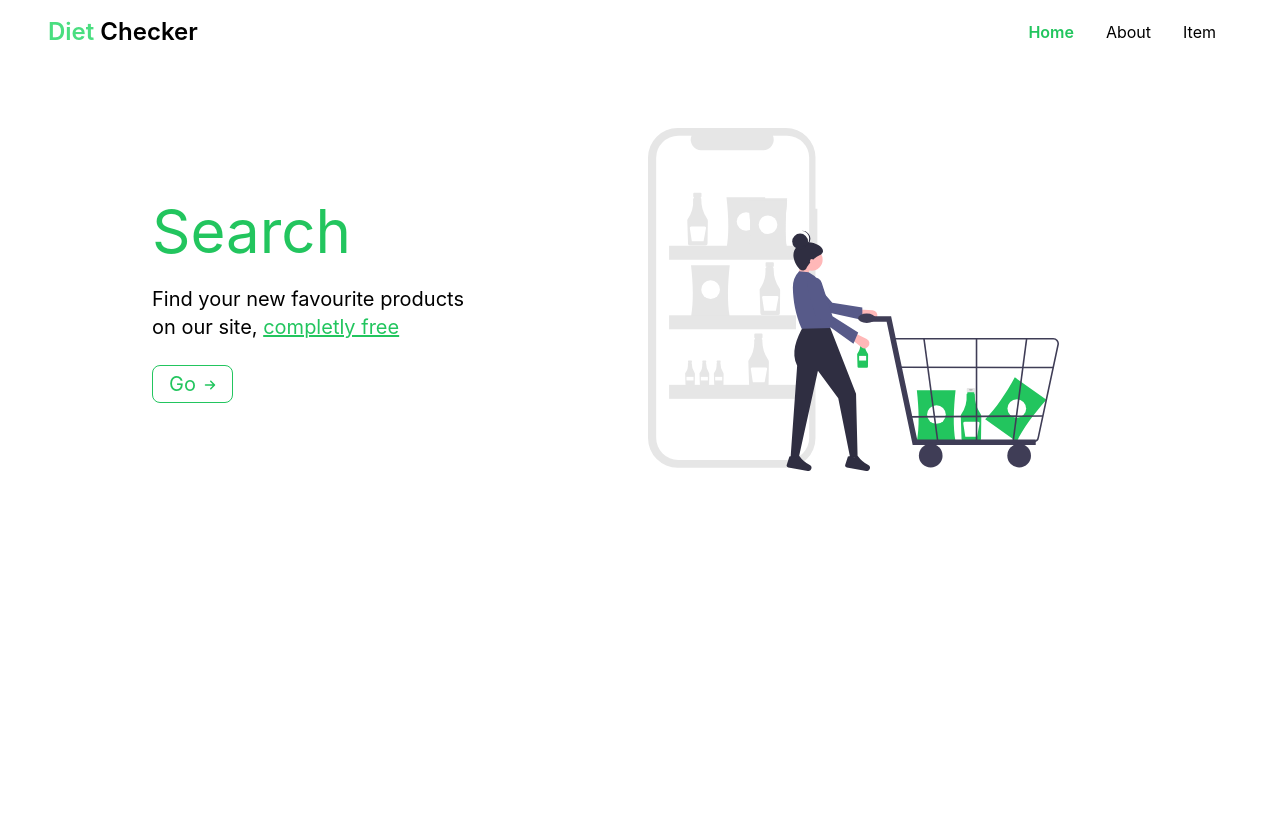
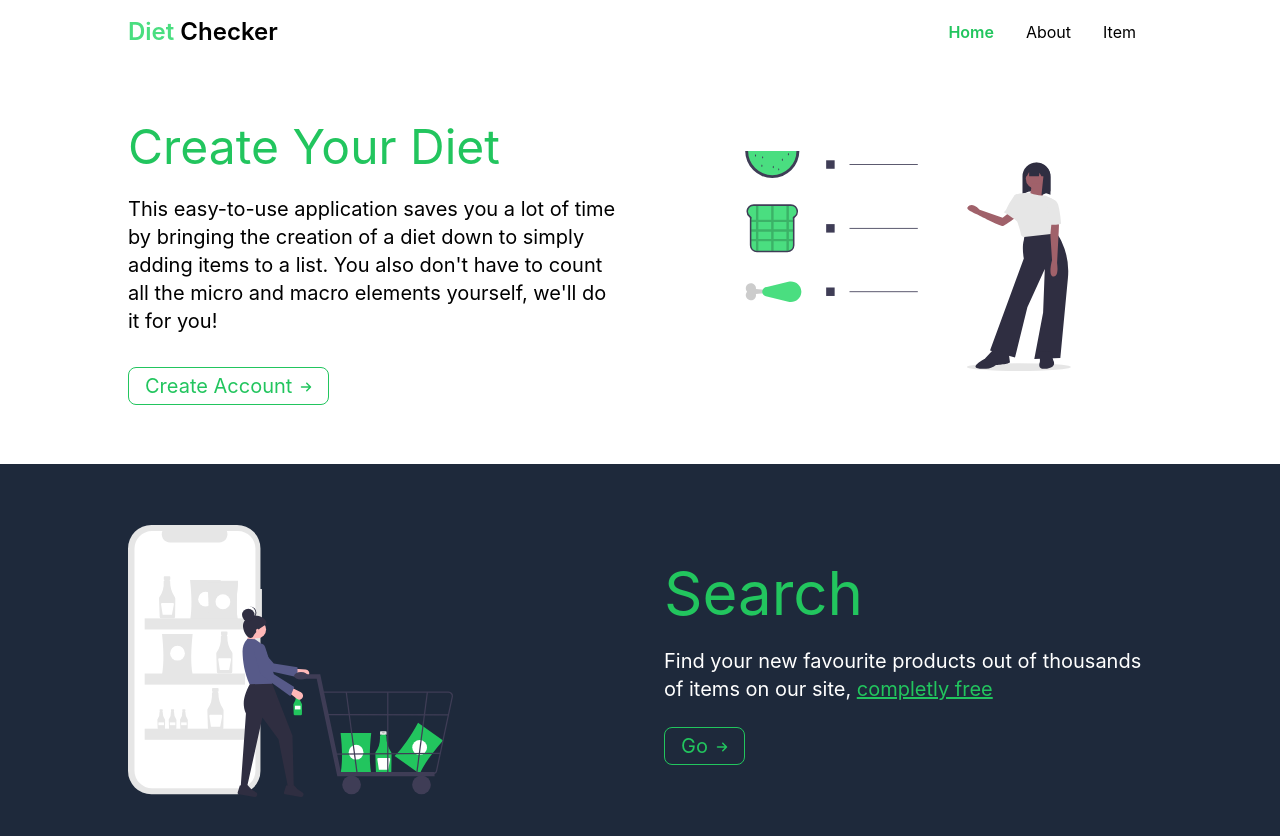
Before and after one commit to KacperHemperek/diet-checker, a Next.js app: page / in a window 1280 px wide. Shown: the top 836 px of the page. Before the commit the page ends 800 px from the top, so only its background shows below. Built offline with nearby package versions, Linux system fonts and the light colour scheme.

Commit message:
refactor: create component to build hero components

```diff
--- /dev/null
+++ b/components/AboutHero.tsx
@@ -0,0 +1,37 @@
+import Link from "next/link";
+import React from "react";
+import HeroImage from "../public/undraw_diet_ghvw.svg";
+import HeroComponent from "./HeroComponent";
+
+const AboutHero = () => {
+    return (
+        <>
+            <HeroComponent img={HeroImage}>
+                <h1 className=" mb-4 text-4xl text-green-500 md:mb-6 lg:text-5xl">
+                    Create Your Diet
+                </h1>
+                <p>
+                    This easy-to-use application saves you a lot of time by
+                    bringing the creation of a diet down to simply adding items
+                    to a list. You also don't have to count all the micro and
+                    macro elements yourself, we'll do it for you!
+                </p>
+
+                <Link href="/">
+                    <button className="group mt-8 flex items-baseline gap-2 rounded-lg border border-green-500 fill-green-500 px-4 py-1 text-green-500 transition-all hover:bg-green-500 hover:fill-white hover:text-white">
+                        Create Account{" "}
+                        <svg
+                            xmlns="http://www.w3.org/2000/svg"
+                            viewBox="0 0 448 512"
+                            className="h-3 w-3 transition-transform duration-1000 group-hover:translate-x-1"
+                        >
+                            <path d="M438.6 278.6l-160 160C272.4 444.9 264.2 448 256 448s-16.38-3.125-22.62-9.375c-12.5-12.5-12.5-32.75 0-45.25L338.8 288H32C14.33 288 .0016 273.7 .0016 256S14.33 224 32 224h306.8l-105.4-105.4c-12.5-12.5-12.5-32.75 0-45.25s32.75-12.5 45.25 0l160 160C451.1 245.9 451.1 266.1 438.6 278.6z" />
+                        </svg>
+                    </button>
+                </Link>
+            </HeroComponent>
+        </>
+    );
+};
+
+export default AboutHero;
--- /dev/null
+++ b/components/HeroComponent.tsx
@@ -0,0 +1,41 @@
+import Image from "next/image";
+import React from "react";
+
+type Props = {
+    children: React.ReactNode | React.ReactNode[];
+    img: any;
+    dark?: boolean;
+    reverse?: boolean;
+};
+
+const HeroComponent = ({
+    children,
+    img,
+    dark = false,
+    reverse = false,
+}: Props) => {
+    return (
+        <div
+            className={`${dark ? "bg-slate-800 text-white" : ""} ${
+                reverse && "order-last"
+            } grid min-h-[50vh] gap-12 py-12 px-4 md:grid-cols-8 md:p-12 xl:px-32`}
+        >
+            <div className="flex items-center justify-center md:col-span-3  lg:justify-start xl:col-span-4">
+                <div className=" pb-12 text-base md:pb-0 lg:text-xl ">
+                    {children}
+                </div>
+            </div>
+            <div
+                className={`${
+                    reverse ? "md:order-first " : " md:justify-center"
+                } flex items-center justify-start md:col-span-5   xl:col-span-4`}
+            >
+                <div className="xl:w-2/3">
+                    <Image src={img} alt="Search Food" />
+                </div>
+            </div>
+        </div>
+    );
+};
+
+export default HeroComponent;
--- a/components/NavBar.tsx
+++ b/components/NavBar.tsx
@@ -8,8 +8,8 @@ const NavBar = () => {
     const [navOpen, setNavOpen] = useState<boolean>(false);
 
     return (
-        <header className="fixed z-50 flex w-full bg-white">
-            <div className="flex w-full justify-between bg-white p-4 lg:px-12">
+        <header className="fixed z-50 flex w-full bg-white/95 backdrop-blur-sm">
+            <div className="flex w-full justify-between  p-4 md:px-12 xl:px-32">
                 <NavLogo />
                 <div className=" lg:flex lg:items-center">
                     <button
--- /dev/null
+++ b/components/SearchHero.tsx
@@ -0,0 +1,33 @@
+import Image from "next/image";
+import Link from "next/link";
+import React from "react";
+import HeroImage from "../public/undraw_shopping_app_flsj.svg";
+import HeroComponent from "./HeroComponent";
+const SearchHero = () => {
+    return (
+        <HeroComponent reverse={true} dark={true} img={HeroImage}>
+            <h1 className=" mb-4 text-4xl text-green-500 md:mb-6 lg:text-6xl">
+                Search
+            </h1>
+            <p>
+                Find your new favourite products out of thousands of items on
+                our site,{" "}
+                <span className="text-green-500 underline">completly free</span>
+            </p>
+            <Link href="/">
+                <button className="group mt-6 flex items-baseline gap-2 rounded-lg border border-green-500 fill-green-500 px-4 py-1 text-green-500 transition-all hover:bg-green-500 hover:fill-white hover:text-white">
+                    Go{" "}
+                    <svg
+                        xmlns="http://www.w3.org/2000/svg"
+                        viewBox="0 0 448 512"
+                        className="h-3 w-3 transition-transform duration-1000 group-hover:translate-x-1"
+                    >
+                        <path d="M438.6 278.6l-160 160C272.4 444.9 264.2 448 256 448s-16.38-3.125-22.62-9.375c-12.5-12.5-12.5-32.75 0-45.25L338.8 288H32C14.33 288 .0016 273.7 .0016 256S14.33 224 32 224h306.8l-105.4-105.4c-12.5-12.5-12.5-32.75 0-45.25s32.75-12.5 45.25 0l160 160C451.1 245.9 451.1 266.1 438.6 278.6z" />
+                    </svg>
+                </button>
+            </Link>
+        </HeroComponent>
+    );
+};
+
+export default SearchHero;
--- a/pages/about.tsx
+++ b/pages/about.tsx
@@ -7,48 +7,7 @@ import HeroImage from "../public/undraw_diet_ghvw.svg";
 const about = () => {
     return (
         <Layout>
-            <div className="grid">
-                <div className="mt-12 grid gap-8  md:grid-cols-2">
-                    <div className="p-12 text-base md:pr-8  md:pb-0 lg:text-xl">
-                        <h1 className=" mb-4 text-4xl text-green-500 md:mb-6 lg:text-5xl">
-                            Perfect Tool To Control And Create Your Own Diet
-                        </h1>
-                        <p>
-                            This easy-to-use application saves you a lot of time
-                            <br />
-                            by bringing the creation of a diet down
-                            <br />
-                            to simply adding items to a list.
-                            <br />
-                            <br />
-                            You also don't have to count all the
-                            <br />
-                            micro and macro elements yourself, we'll do it for
-                            you!
-                        </p>
 
-                        <Link href="/about">
-                            <button className="group mt-8 flex items-baseline gap-2 rounded-lg border border-green-500 fill-green-500 px-4 py-1 text-green-500 transition-all hover:bg-green-500 hover:fill-white hover:text-white">
-                                Create Account{" "}
-                                <svg
-                                    xmlns="http://www.w3.org/2000/svg"
-                                    viewBox="0 0 448 512"
-                                    className="h-3 w-3 transition-transform duration-1000 group-hover:translate-x-1"
-                                >
-                                    <path d="M438.6 278.6l-160 160C272.4 444.9 264.2 448 256 448s-16.38-3.125-22.62-9.375c-12.5-12.5-12.5-32.75 0-45.25L338.8 288H32C14.33 288 .0016 273.7 .0016 256S14.33 224 32 224h306.8l-105.4-105.4c-12.5-12.5-12.5-32.75 0-45.25s32.75-12.5 45.25 0l160 160C451.1 245.9 451.1 266.1 438.6 278.6z" />
-                                </svg>
-                            </button>
-                        </Link>
-                    </div>
-
-                    <div className="flex items-center justify-center md:justify-center">
-                        <div className="w-3/4">
-                            <Image src={HeroImage} alt="Make Diet" />
-                        </div>
-                    </div>
-                </div>
-                <div className="flex items-center bg-green-500"></div>
-            </div>
         </Layout>
     );
 };
--- a/pages/index.tsx
+++ b/pages/index.tsx
@@ -1,45 +1,15 @@
 import type { NextPage } from "next";
 import Image from "next/image";
 import Link from "next/link";
+import AboutHero from "../components/AboutHero";
+import SearchHero from "../components/SearchHero";
 import Layout from "../layouts/Layout";
 import HeroImage from "../public/undraw_shopping_app_flsj.svg";
 const Home: NextPage = () => {
     return (
         <Layout>
-            <div className=" mt-12 grid gap-4 p-4 md:grid-cols-2">
-                <div className="flex items-center justify-center  ">
-                    <div className=" pb-16 text-base md:pr-8 md:pb-0 lg:text-xl ">
-                        <h1 className=" mb-4 text-4xl text-green-500 md:mb-6 lg:text-6xl">
-                            Search
-                        </h1>
-                        <p>
-                            Find your new favourite products
-                            <br />
-                            on our site,{" "}
-                            <span className="text-green-500 underline">
-                                completly free
-                            </span>
-                        </p>
-                        <Link href="/">
-                            <button className="group mt-6 flex items-baseline gap-2 rounded-lg border border-green-500 fill-green-500 px-4 py-1 text-green-500 transition-all hover:bg-green-500 hover:fill-white hover:text-white">
-                                Go{" "}
-                                <svg
-                                    xmlns="http://www.w3.org/2000/svg"
-                                    viewBox="0 0 448 512"
-                                    className="h-3 w-3 transition-transform duration-1000 group-hover:translate-x-1"
-                                >
-                                    <path d="M438.6 278.6l-160 160C272.4 444.9 264.2 448 256 448s-16.38-3.125-22.62-9.375c-12.5-12.5-12.5-32.75 0-45.25L338.8 288H32C14.33 288 .0016 273.7 .0016 256S14.33 224 32 224h306.8l-105.4-105.4c-12.5-12.5-12.5-32.75 0-45.25s32.75-12.5 45.25 0l160 160C451.1 245.9 451.1 266.1 438.6 278.6z" />
-                                </svg>
-                            </button>
-                        </Link>
-                    </div>
-                </div>
-                <div className="flex items-center justify-center md:justify-start">
-                    <div className="w-3/4 md:w-2/3">
-                        <Image src={HeroImage} alt="Search Food" />
-                    </div>
-                </div>
-            </div>
+            <AboutHero />
+            <SearchHero />
         </Layout>
     );
 };
```
